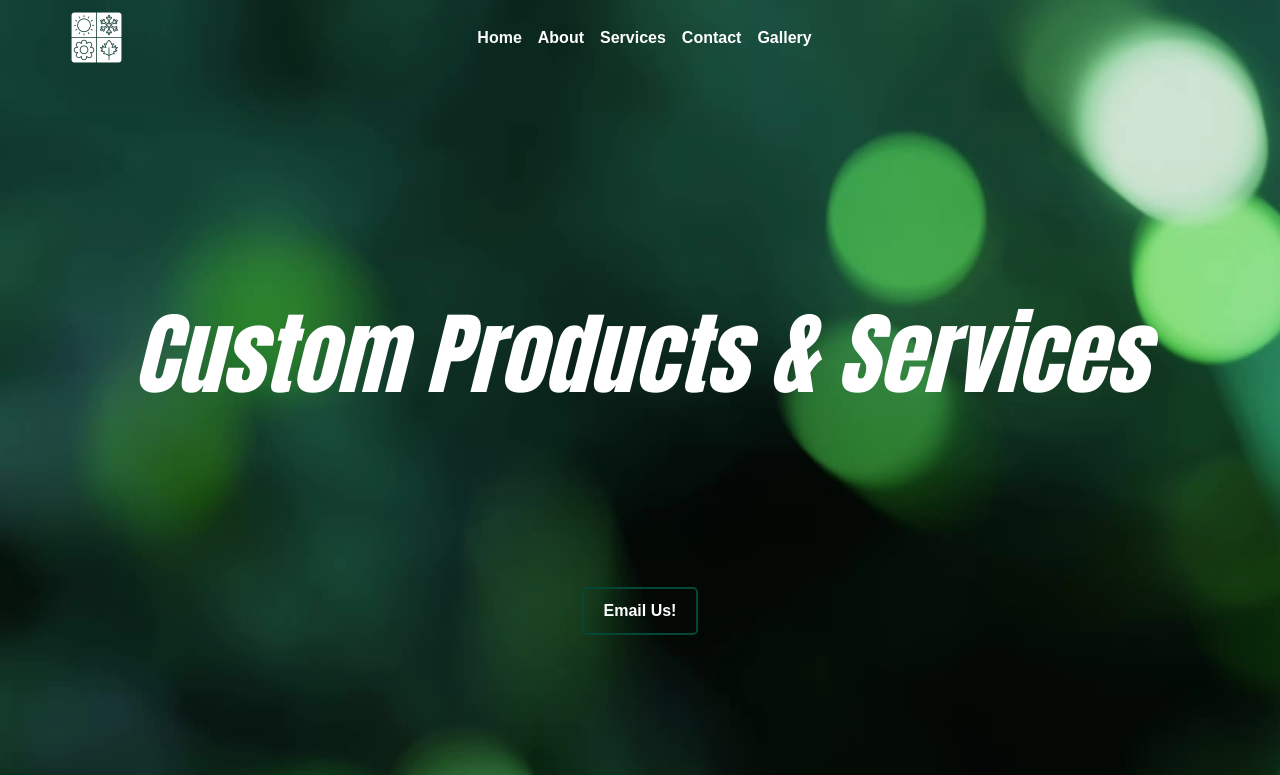
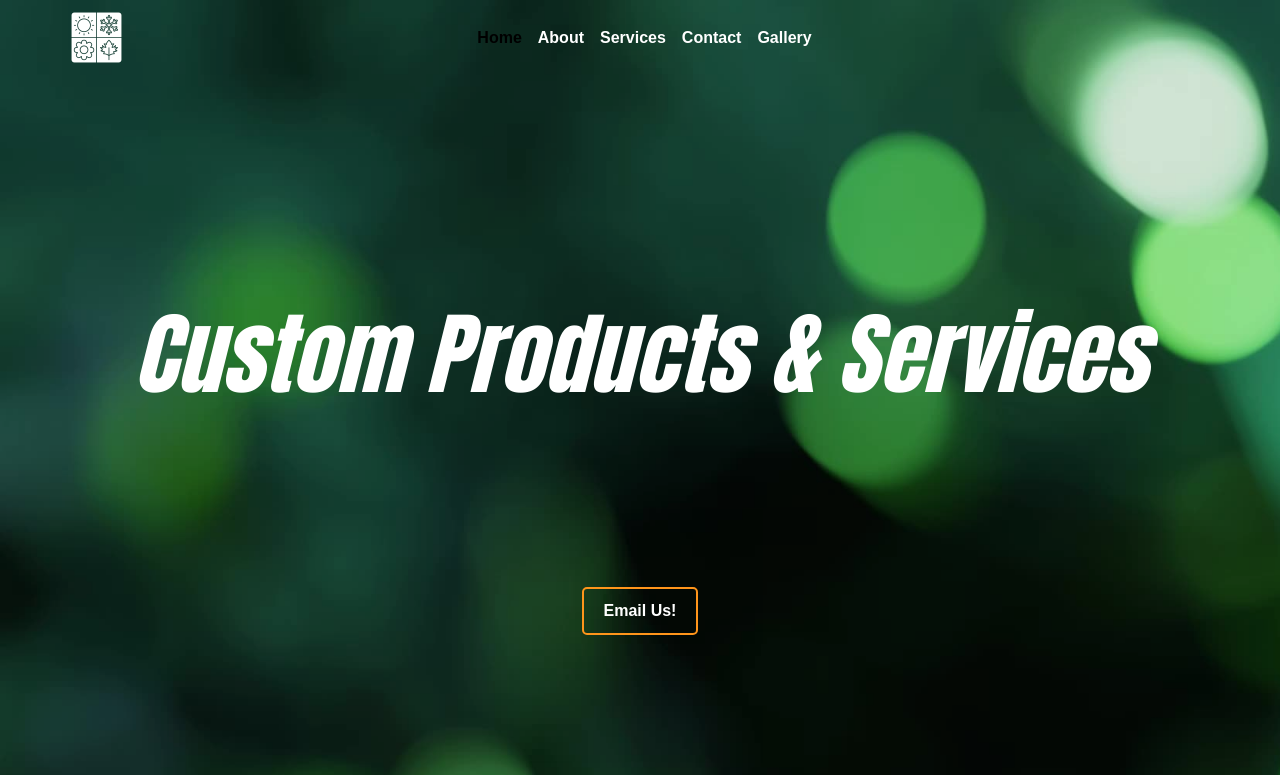
Before and after one commit to MikeAtwood/custom-products, a React (Vite) app: page / in a window 1280 px wide. Shown: the top 775 px of the page. Built offline with nearby package versions, Linux system fonts and the light colour scheme.

Commit message:
updated hero/navbar color

```diff
--- a/src/App.css
+++ b/src/App.css
@@ -24,7 +24,7 @@ body {
   background-color: transparent !important;
   font-family: Arial, Helvetica, sans-serif;
   font-weight:bold;
-  color: #fff !important;
+  color: #fff;
   padding: 5px 0;
 }
 
@@ -50,29 +50,12 @@ nav.navbar {
 
 .text-glow {
   color: #fff;
-  transition: color 0.3s;
+  transition: color 0.3s, text-shadow 0.3s;
 }
 
 .text-glow:hover {
-  color: #fafafa;
-  animation: glowing 1.5s infinite;
-}
-
-@keyframes glowing {
-  0% {
-    color: #fafafa;
-    text-shadow: 0 0 5px #fafafa, 0 0 10px #fafafa, 0 0 20px #fafafa;
-  }
-
-  50% {
-    color: #fafafa;
-    text-shadow: none;
-  }
-
-  100% {
-    color: #fafafa;
-    text-shadow: 0 0 5px #fafafa, 0 0 10px #fafafa, 0 0 20px #fafafa;
-  }
+  color: #ff8800;
+  text-shadow: 0 0 5px #f8984a, 0 0 10px #f9923d, 0 0 20px #ff7708;
 }
 
 .navbar .navbar-collapse .dropdown-menu {
@@ -92,6 +75,7 @@ nav.navbar {
   position: relative;
   padding-top: 600px;
   background-image: url("../src/assets/img/hero2.jpeg");
+  /* background-image: url("../src/assets/img/hero-mn.jpeg"); */
   background-size: cover;
   background-repeat: no-repeat;
   height: auto;
@@ -139,7 +123,7 @@ nav.navbar {
   background-color: transparent;
   color: #fff;
   text-decoration: none;
-  border: 2px solid #054736;
+  border: 2px solid #ff951b;
   border-radius: 5px;
   top: -200px;
   font-weight: bold;
@@ -148,7 +132,7 @@ nav.navbar {
 }
 
 .email-button:hover {
-  box-shadow: 0 0 0 3px #00ff00;
+  box-shadow: 0 0 0 3px #ff7708;
   opacity: 0,8;
 }
 
--- a/src/components/Navbar.jsx
+++ b/src/components/Navbar.jsx
@@ -47,11 +47,11 @@ const NavBar = () => {
           </Navbar.Toggle>
           <Navbar.Collapse id="basic-navbar-nav">
             <Nav className="mx-auto">
-              <Nav.Link href="/" className={`text-light ${activeLink === 'home' ? 'active' : ''} text-glow`} onClick={() => onUpdateActiveLink("home")}>Home</Nav.Link>
-              <Nav.Link href="/#about" className={"text-white text-glow"} onClick={() => onUpdateActiveLink("about")}>About</Nav.Link>
-              <Nav.Link href="/#services" className={"text-white text-glow"} onClick={() => onUpdateActiveLink("services")}>Services</Nav.Link>
-              <Nav.Link href="/#contact" className={"text-white text-glow"} onClick={() => onUpdateActiveLink("contact")}>Contact</Nav.Link>
-              <Nav.Link href="/gallery" className={"text-white text-glow"} onClick={() => onUpdateActiveLink("gallery")}>Gallery</Nav.Link>
+              <Nav.Link href="/" className={`text-glow ${activeLink === 'home' ? 'active' : ''} `} onClick={() => onUpdateActiveLink("home")}>Home</Nav.Link>
+              <Nav.Link href="/#about" className={"text-glow"} onClick={() => onUpdateActiveLink("about")}>About</Nav.Link>
+              <Nav.Link href="/#services" className={"text-glow"} onClick={() => onUpdateActiveLink("services")}>Services</Nav.Link>
+              <Nav.Link href="/#contact" className={"text-glow"} onClick={() => onUpdateActiveLink("contact")}>Contact</Nav.Link>
+              <Nav.Link href="/gallery" className={"text-glow"} onClick={() => onUpdateActiveLink("gallery")}>Gallery</Nav.Link>
             </Nav>
           </Navbar.Collapse>
         </Container>
```
